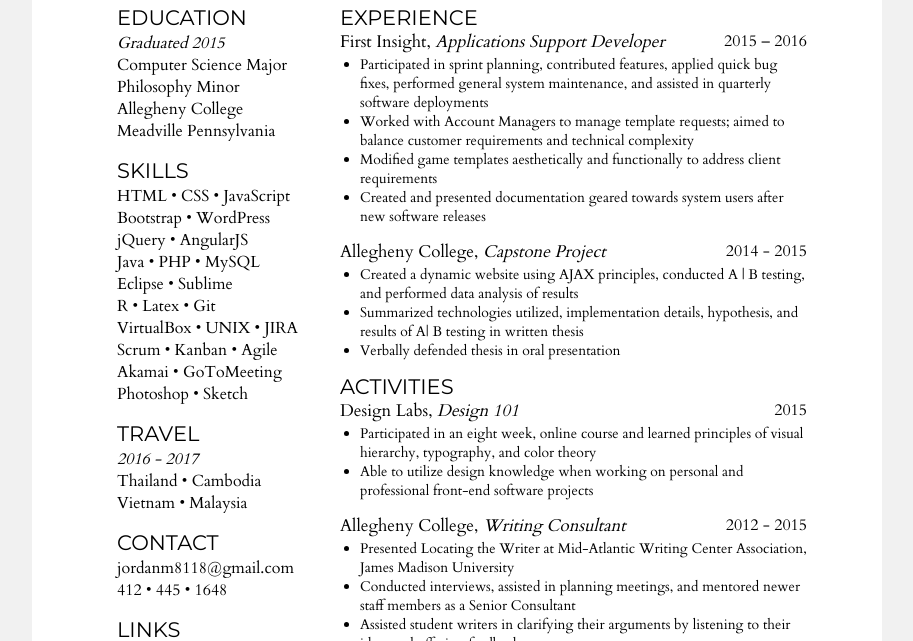
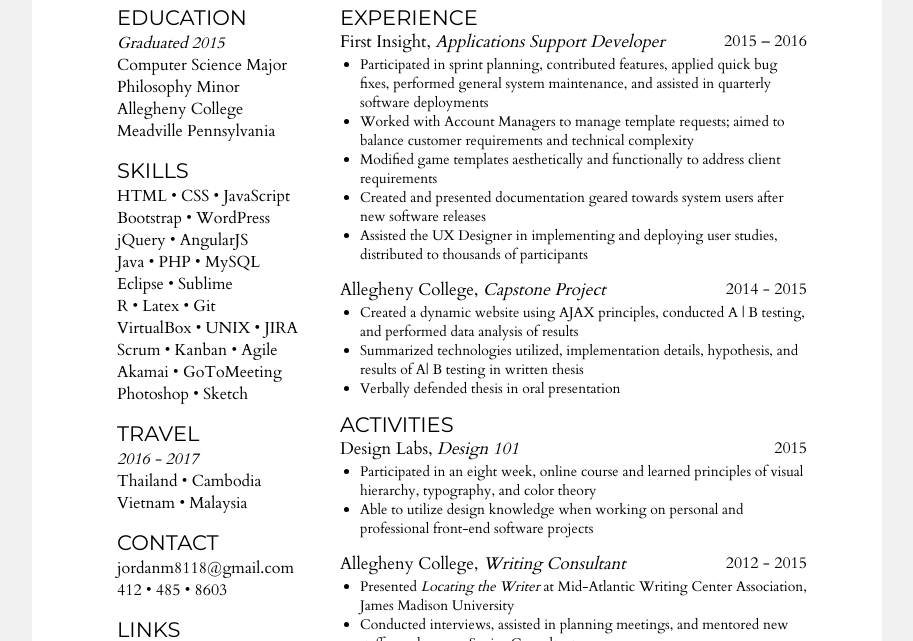
Before and after one commit to mac-kenz0/portfolio, a plain HTML site: page index.html in a window 1280 px wide. Shown: the part 103-744 px from the top of the page, without its empty margins (183-1096 px from the left). Drawn offline with Linux system fonts and the light colour scheme.

Commit message:
resume edits

```diff
--- a/css/stylesheet.css
+++ b/css/stylesheet.css
@@ -4,6 +4,13 @@
 .details, .second-colomn-content{
 	font-family:"Cardo";
 }
+
+@media (max-width: 850px) {
+    .resume  {
+        width:100%;
+    }
+}
+
 .resume {
     width: 850px;
     margin: 0 auto;
--- a/mackenzie.html
+++ b/index.html
@@ -58,7 +58,7 @@
 					<div class="details">
 						<ul>
 							<li>jordanm8118@gmail.com</li>
-							<li>412 • 445 • 1648</li>
+							<li>412 • 485 • 8603</li>
 						</ul>
 					</div>
 				</div>
@@ -100,6 +100,8 @@
 								<li>Modified game templates aesthetically and functionally to address client requirements
 </li>
 								<li>Created and presented documentation geared towards system users after new software releases
+</li>
+<li>Assisted the UX Designer in implementing and deploying user studies, distributed to thousands of participants
 </li>
 							</ul>
 						</div>
@@ -144,8 +146,8 @@
 						</div>
 						<div class="details">
 							<ul>
-								<li>Presented Locating the Writer at Mid-Atlantic Writing Center Association, James Madison University</li>
-								<li>Conducted interviews, assisted in planning meetings, and mentored newer staff members as a Senior Consultant</li>
+								<li>Presented <em>Locating the Writer</em> at Mid-Atlantic Writing Center Association, James Madison University</li>
+								<li>Conducted interviews, assisted in planning meetings, and mentored new staff members as a Senior Consultant</li>
 								<li>Assisted student writers in clarifying their arguments by listening to their ideas and offering feedback</li>
 							</ul>
 						</div>
```
Also changed, not shown: linkedIn.svg (added), 1 other file.
